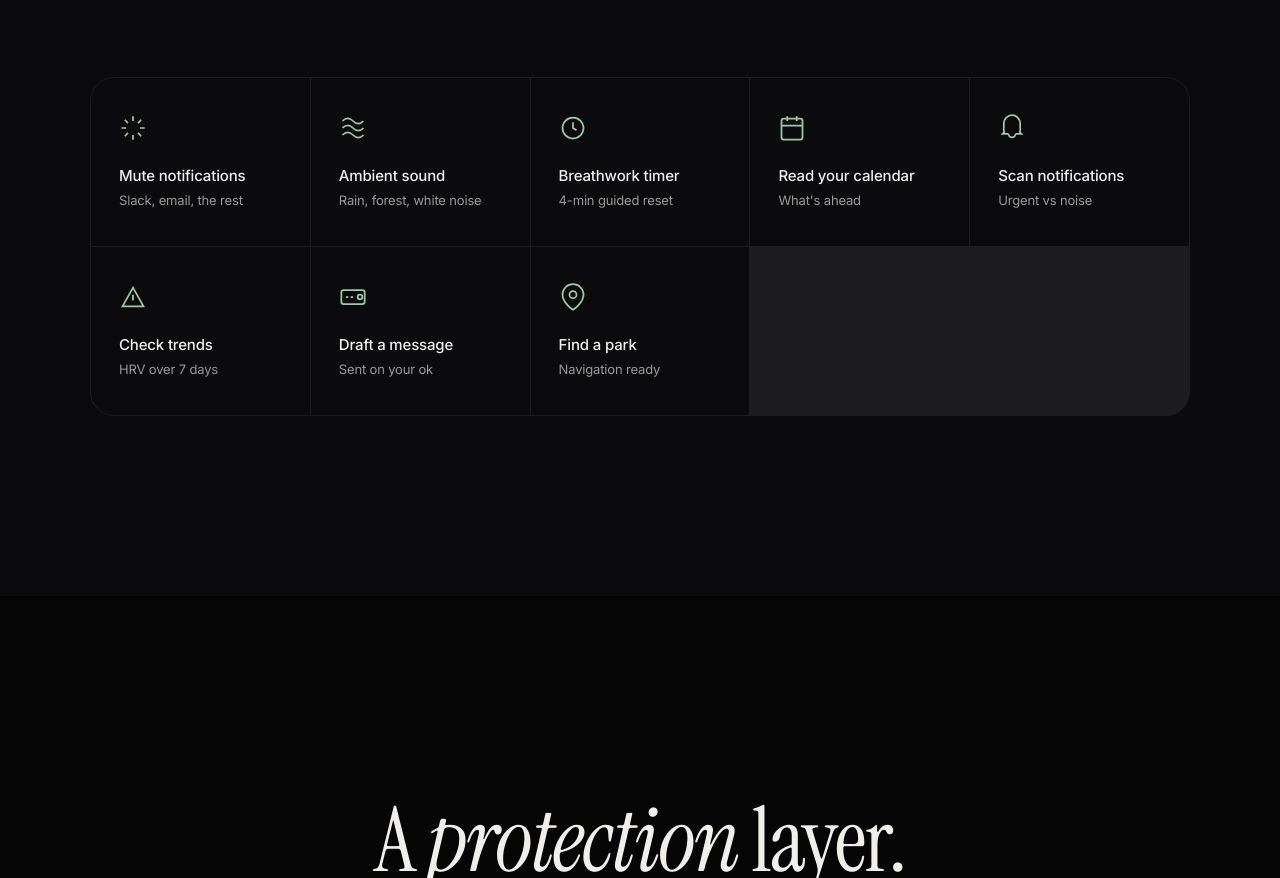
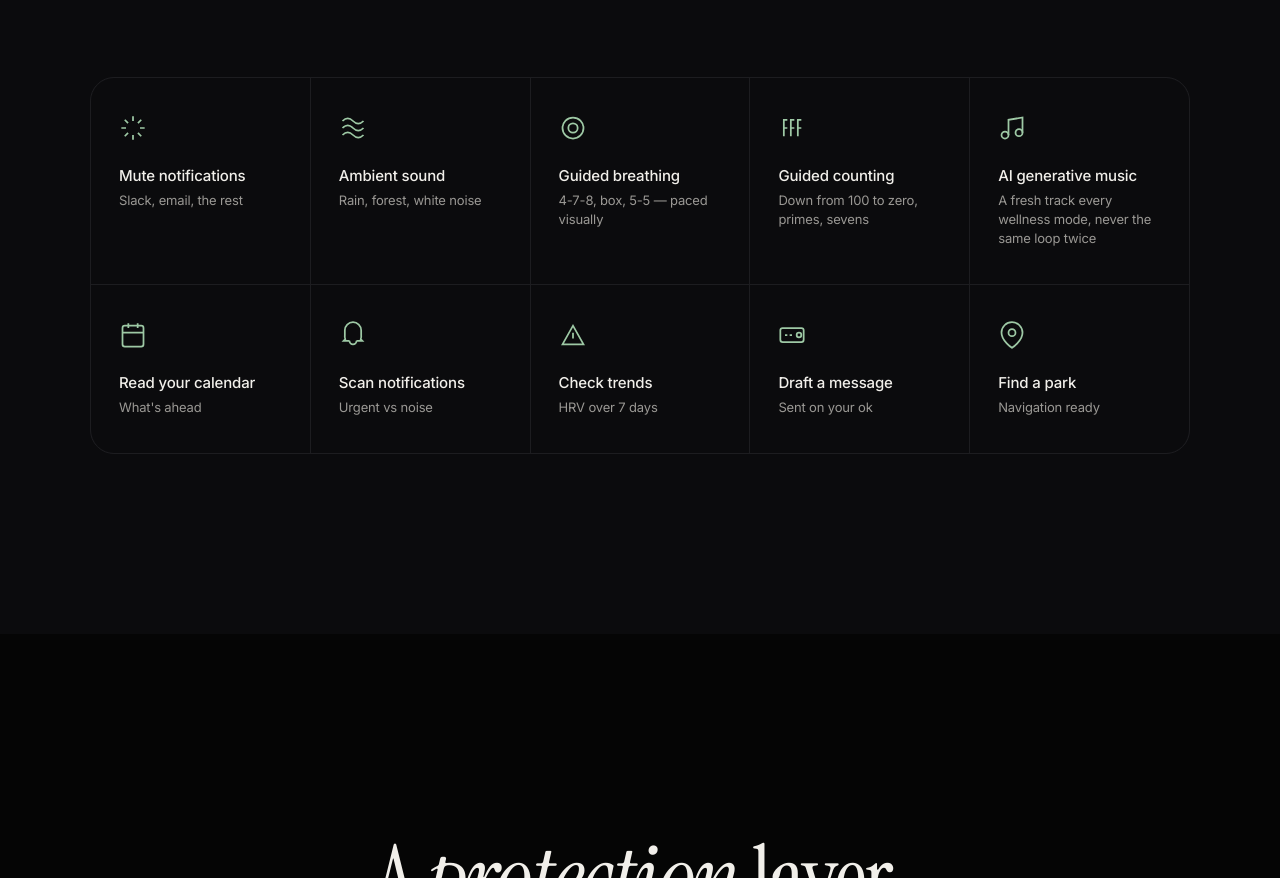
Before and after one commit to obirije/LUI, a plain HTML site: page sites/health.html in a window 1280 px wide. Shown: the part 7189-8067 px from the top of the page. Drawn offline with Linux system fonts and the light colour scheme.

Commit message:
Health page: refresh Breathwork, add Counting + AI generative music tiles

```diff
--- a/sites/health.html
+++ b/sites/health.html
@@ -465,7 +465,9 @@
     <div class="caps-grid reveal">
         <div class="cap-tile"><svg class="cap-icon" viewBox="0 0 24 24" fill="none" stroke="currentColor" stroke-width="1.5"><path d="M12 2v4M12 18v4M4.93 4.93l2.83 2.83M16.24 16.24l2.83 2.83M2 12h4M18 12h4M4.93 19.07l2.83-2.83M16.24 7.76l2.83-2.83"/></svg><div class="cap-name">Mute notifications</div><div class="cap-sub">Slack, email, the rest</div></div>
         <div class="cap-tile"><svg class="cap-icon" viewBox="0 0 24 24" fill="none" stroke="currentColor" stroke-width="1.5"><path d="M3 12c3-3 6-3 9 0s6 3 9 0M3 18c3-3 6-3 9 0s6 3 9 0M3 6c3-3 6-3 9 0s6 3 9 0"/></svg><div class="cap-name">Ambient sound</div><div class="cap-sub">Rain, forest, white noise</div></div>
-        <div class="cap-tile"><svg class="cap-icon" viewBox="0 0 24 24" fill="none" stroke="currentColor" stroke-width="1.5"><circle cx="12" cy="12" r="9"/><path d="M12 7v5l3 2"/></svg><div class="cap-name">Breathwork timer</div><div class="cap-sub">4-min guided reset</div></div>
+        <div class="cap-tile"><svg class="cap-icon" viewBox="0 0 24 24" fill="none" stroke="currentColor" stroke-width="1.5"><circle cx="12" cy="12" r="9"/><circle cx="12" cy="12" r="4"/></svg><div class="cap-name">Guided breathing</div><div class="cap-sub">4-7-8, box, 5-5 — paced visually</div></div>
+        <div class="cap-tile"><svg class="cap-icon" viewBox="0 0 24 24" fill="none" stroke="currentColor" stroke-width="1.5"><path d="M5 19V5h3M11 19V5h3M17 19V5h3"/><path d="M5 12h3M11 12h3M17 12h3"/></svg><div class="cap-name">Guided counting</div><div class="cap-sub">Down from 100 to zero, primes, sevens</div></div>
+        <div class="cap-tile"><svg class="cap-icon" viewBox="0 0 24 24" fill="none" stroke="currentColor" stroke-width="1.5"><path d="M9 18V5l12-2v13"/><circle cx="6" cy="18" r="3"/><circle cx="18" cy="16" r="3"/></svg><div class="cap-name">AI generative music</div><div class="cap-sub">A fresh track every wellness mode, never the same loop twice</div></div>
         <div class="cap-tile"><svg class="cap-icon" viewBox="0 0 24 24" fill="none" stroke="currentColor" stroke-width="1.5"><rect x="3" y="4" width="18" height="18" rx="2"/><path d="M8 2v4M16 2v4M3 10h18"/></svg><div class="cap-name">Read your calendar</div><div class="cap-sub">What's ahead</div></div>
         <div class="cap-tile"><svg class="cap-icon" viewBox="0 0 24 24" fill="none" stroke="currentColor" stroke-width="1.5"><path d="M15 17h5l-1.4-1.4A7 7 0 0 0 19 12V8a7 7 0 1 0-14 0v4a7 7 0 0 0 .4 3.6L4 17h5M9 17a3 3 0 0 0 6 0"/></svg><div class="cap-name">Scan notifications</div><div class="cap-sub">Urgent vs noise</div></div>
         <div class="cap-tile"><svg class="cap-icon" viewBox="0 0 24 24" fill="none" stroke="currentColor" stroke-width="1.5"><path d="M3 20l9-16 9 16H3z"/><path d="M12 10v5M12 18v.01"/></svg><div class="cap-name">Check trends</div><div class="cap-sub">HRV over 7 days</div></div>
```
